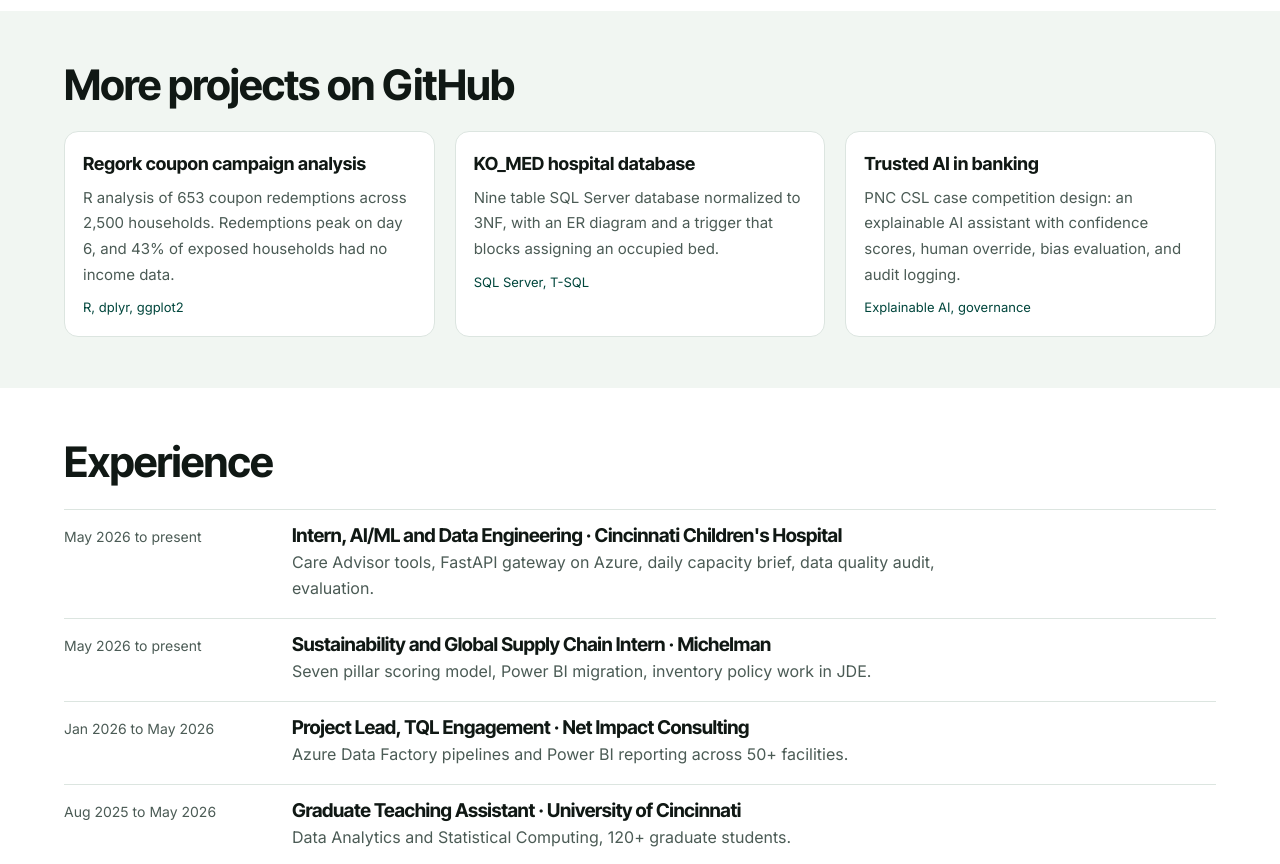
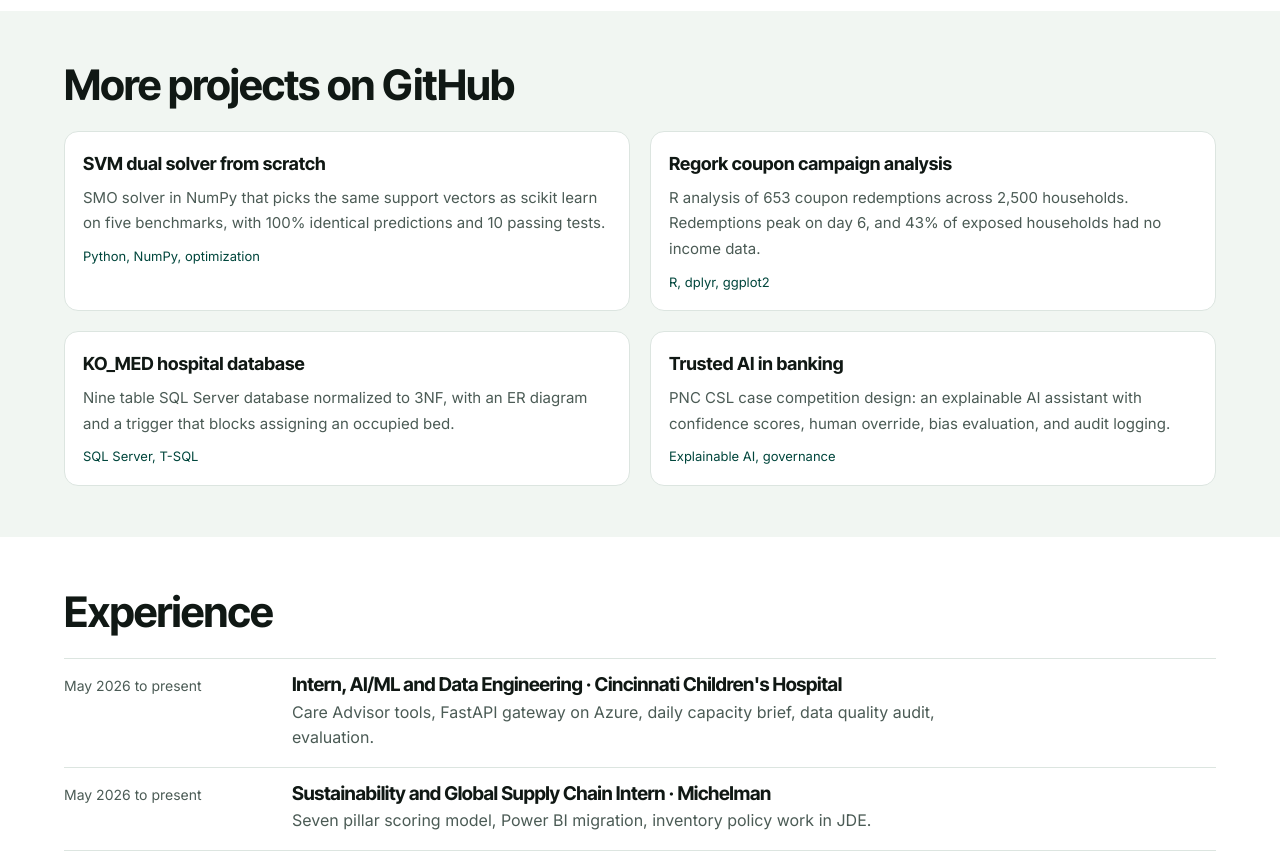
Before and after one commit to Sumit-Kashid/sumit-kashid.github.io, a plain HTML site: page index.html in a window 1280 px wide. Shown: the part 3560-4424 px from the top of the page. Drawn offline with Linux system fonts and the light colour scheme.

Commit message:
Add SVM dual solver project

```diff
--- a/index.html
+++ b/index.html
@@ -105,7 +105,7 @@ nav a:hover,nav a:focus-visible{opacity:1;text-decoration:underline}
 .edu h3{font-size:19px}
 .edu p{margin:6px 0 0;color:var(--mut)}
 .repo{display:inline-flex;align-items:center;min-height:44px;margin-top:14px;font-weight:600;color:var(--deep)}
-.more{display:grid;grid-template-columns:repeat(3,minmax(0,1fr));gap:20px;margin-top:24px}
+.more{display:grid;grid-template-columns:repeat(2,minmax(0,1fr));gap:20px;margin-top:24px}
 .more a{display:block;padding:18px;border:1px solid var(--line);border-radius:14px;text-decoration:none;background:var(--bg)}
 .more a:hover,.more a:focus-visible{border-color:var(--deep)}
 .more b{display:block;font-family:"Inter Tight",sans-serif;font-size:18px;margin-bottom:6px}
@@ -250,6 +250,7 @@ footer p{color:rgba(255,255,255,.85);max-width:60ch}
 <div class="wrap">
 <h2>More projects on GitHub</h2>
 <div class="more">
+<a href="https://github.com/Sumit-Kashid/svm-dual-solver"><b>SVM dual solver from scratch</b><span>SMO solver in NumPy that picks the same support vectors as scikit learn on five benchmarks, with 100% identical predictions and 10 passing tests.</span><em>Python, NumPy, optimization</em></a>
 <a href="https://github.com/Sumit-Kashid/Data-Wrangling"><b>Regork coupon campaign analysis</b><span>R analysis of 653 coupon redemptions across 2,500 households. Redemptions peak on day 6, and 43% of exposed households had no income data.</span><em>R, dplyr, ggplot2</em></a>
 <a href="https://github.com/Sumit-Kashid/Data-Warehouse"><b>KO_MED hospital database</b><span>Nine table SQL Server database normalized to 3NF, with an ER diagram and a trigger that blocks assigning an occupied bed.</span><em>SQL Server, T-SQL</em></a>
 <a href="https://github.com/Sumit-Kashid/trusted-ai-banking-pnc"><b>Trusted AI in banking</b><span>PNC CSL case competition design: an explainable AI assistant with confidence scores, human override, bias evaluation, and audit logging.</span><em>Explainable AI, governance</em></a>
```
